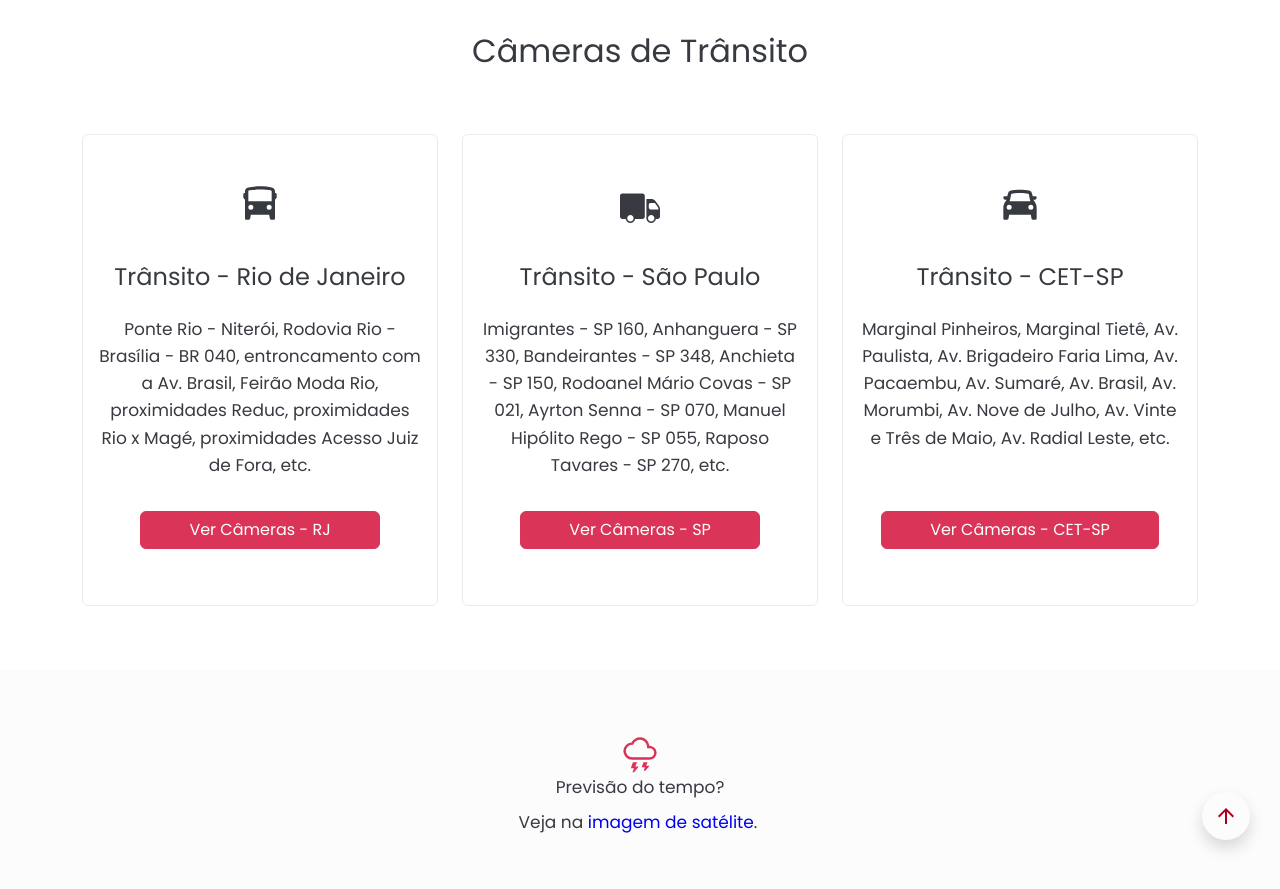
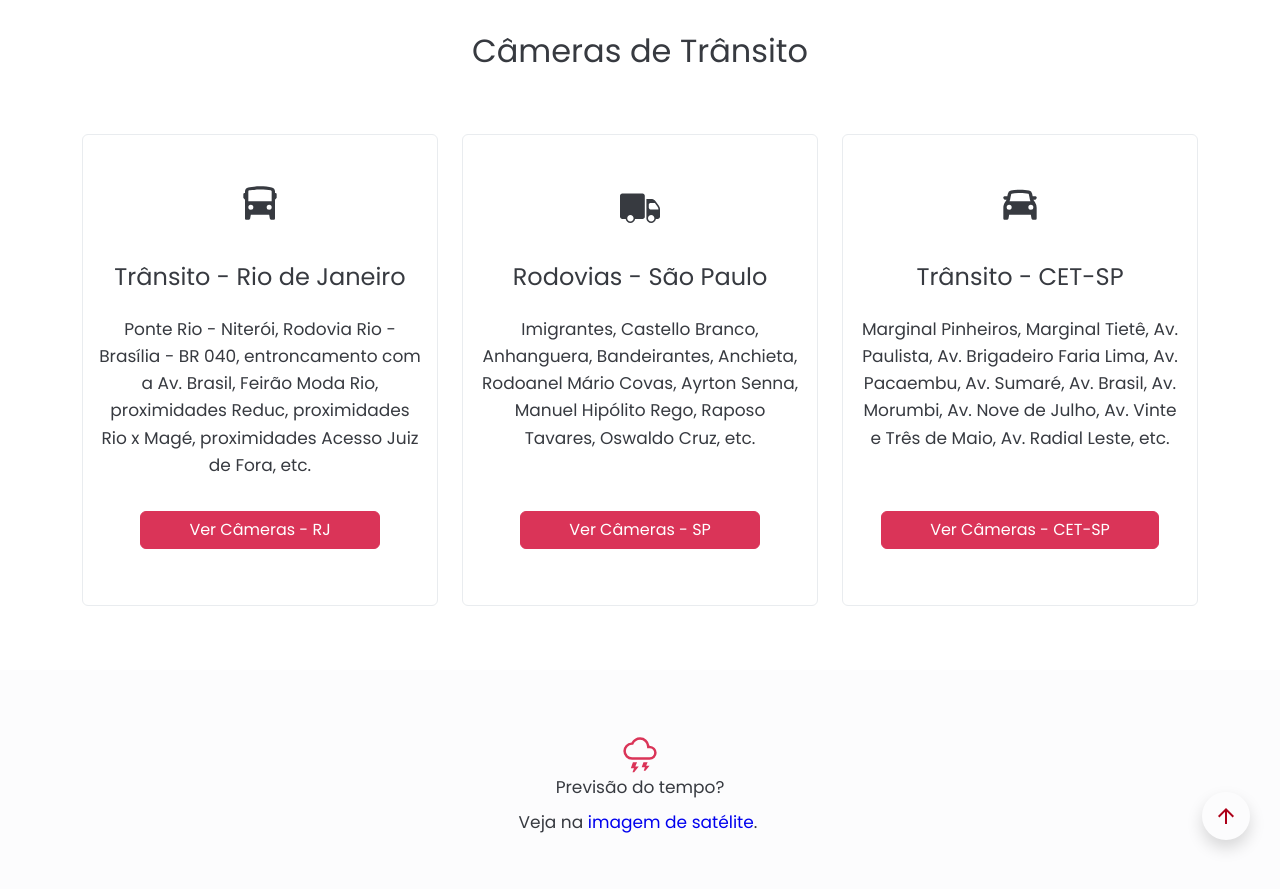
Before and after one commit to Sergio-Damm/transitoaovivo, a Jekyll site: the page built from index.html, in a window 1280 px wide and 900 px high, scrolled down 451 px. Shown: the top 889 px of the window. Built offline with Jekyll 4.4.1, drawn with Linux system fonts in a browser that asks for light colours.

Commit message:
correcao pag tempo data-src e img-fallback

```diff
--- a/index.html
+++ b/index.html
@@ -85,8 +85,8 @@
             		<!-- content -->
             		<div class="card-body">
               			<a aria-label="Ver câmeras de trânsito" class="link-interno" href="{{ site.baseurl }}/transito-sao-paulo/">
-							<h3 class="card-title fs-4 pt-4">Trânsito - São Paulo</h3>
-                			<p class="card-text mt-4">Imigrantes - SP 160, Anhanguera - SP 330, Bandeirantes - SP 348, Anchieta - SP 150, Rodoanel Mário Covas - SP 021, Ayrton Senna - SP 070, Manuel Hipólito Rego - SP 055, Raposo Tavares - SP 270, etc.</p>
+							<h3 class="card-title fs-4 pt-4">Rodovias - São Paulo</h3>
+                			<p class="card-text mt-4">Imigrantes, Castello Branco, Anhanguera, Bandeirantes, Anchieta, Rodoanel Mário Covas, Ayrton Senna, Manuel Hipólito Rego, Raposo Tavares, Oswaldo Cruz, etc.</p>
               			</a>
             		</div>
             		<!-- footer -->
--- a/pages/previsao-do-tempo/index.html
+++ b/pages/previsao-do-tempo/index.html
@@ -17,7 +17,7 @@
  		 	</div>
 
 			<div class="img-wrapper mx-auto">
-  	 		   	<img src="https://www.saisp.br/cgesp/satellite.jpg" width="640" height="480" class="img-fallback rounded mx-auto d-block img-fluid" alt="Imagem: CGE - Prefeitura de São Paulo">
+  	 		   	<img data-src="https://www.saisp.br/cgesp/satellite.jpg" src="placeholder.png" width="640" height="480" class="img-fallback rounded mx-auto d-block img-fluid" alt="Imagem: CGE - Prefeitura de São Paulo">
                 	<div class="img-fallback-icon py-3">
                   		<i class="bi bi-camera-video-off text-secondary"></i>
 						<span class="fallback-message">Imagem temporariamente indisponível</span>
@@ -29,7 +29,7 @@
  		 	</div>
 
 			<div class="img-wrapper mx-auto">
-				<img src="https://cdn.star.nesdis.noaa.gov/GOES16/ABI/FD/Sandwich/1808x1808.jpg" width="640" height="480" class="img-fluid" alt="Imagem: NOAA GOES">
+				<img src="https://cdn.star.nesdis.noaa.gov/GOES16/ABI/FD/Sandwich/1808x1808.jpg" src="placeholder.png" width="640" height="480" class="img-fluid" alt="Imagem: NOAA GOES">
                 	<div class="img-fallback-icon py-3">
                   		<i class="bi bi-camera-video-off text-secondary"></i>
 						<span class="fallback-message">Imagem temporariamente indisponível</span>
```
